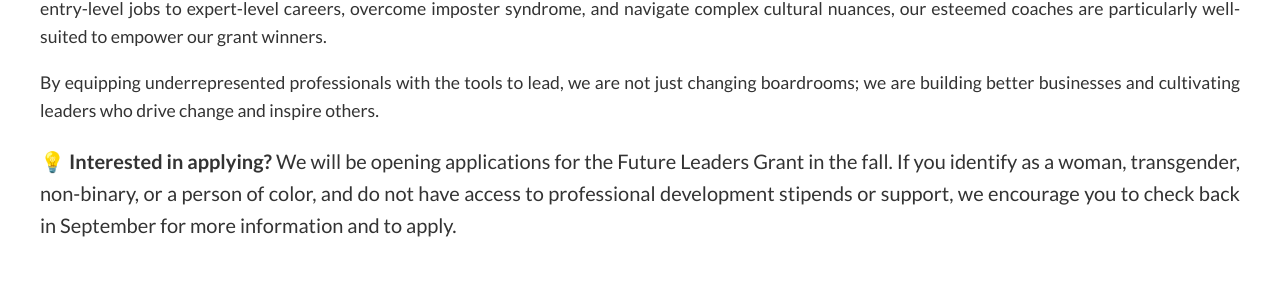
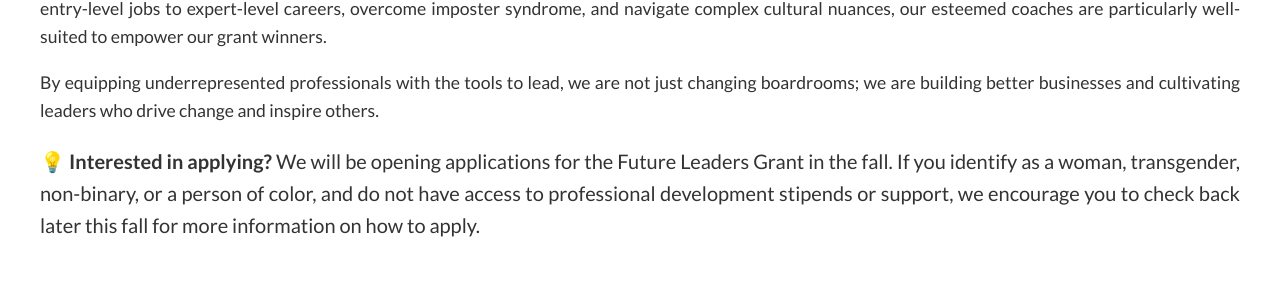
Before and after one commit to lucasamagno/vatalarocoaching, a Vue app: page /the-future-leaders-grant in a window 1280 px wide. Shown: the part 1591-1882 px from the top of the page. Built offline with nearby package versions, Linux system fonts and the light colour scheme; a web font is replaced by a local one.

Commit message:
update section for kayla

```diff
--- a/src/components/FutureLeadersGrant.vue
+++ b/src/components/FutureLeadersGrant.vue
@@ -28,7 +28,7 @@
             <p>Our cornerstone program, the Future Leaders Grant, provides low or no-cost personalized 1:1 leadership development coaching to professionals from traditionally marginalized backgrounds, for at least six months. Six months of sustained focus has shown to be critical in achieving lasting behavioral change and significant professional growth, ensuring participants can fully integrate and apply new skills to drive meaningful progress in their careers.</p>
             <p>This initiative not only offers subsidized coaching to empower participants to advance their leadership skills, but it also aims to create ripple effects that benefit entire communities and future generations. Our coaches are passionate JEDI (Justice, Equity, Diversity, and Inclusion) advocates with a deep understanding of the unique challenges faced by underrepresented professionals. Each coach is hand-selected and undergoes additional advanced DEIB (Diversity, Equity, Inclusion, and Belonging) training to ensure they can offer deeply resonant support to individuals from a wide range of experiences. They bring empathy, cultural awareness, and a commitment to fostering an inclusive environment. With a proven track record of guiding individuals as they advance from entry-level jobs to expert-level careers, overcome imposter syndrome, and navigate complex cultural nuances, our esteemed coaches are particularly well-suited to empower our grant winners.</p>
             <p>By equipping underrepresented professionals with the tools to lead, we are not just changing boardrooms; we are building better businesses and cultivating leaders who drive change and inspire others.</p>
-            <p id="applying-text"><strong>💡 Interested in applying?</strong> We will be opening applications for the Future Leaders Grant in the fall. If you identify as a woman, transgender, non-binary, or a person of color, and do not have access to professional development stipends or support, we encourage you to check back in September for more information and to apply.</p>
+            <p id="applying-text"><strong>💡 Interested in applying?</strong> We will be opening applications for the Future Leaders Grant in the fall. If you identify as a woman, transgender, non-binary, or a person of color, and do not have access to professional development stipends or support, we encourage you to check back later this fall for more information on how to apply.</p>
           </div>
         </div>
       </section>
```
Also changed, not shown: 7 other files (tests, documents, lock files or other folders).
